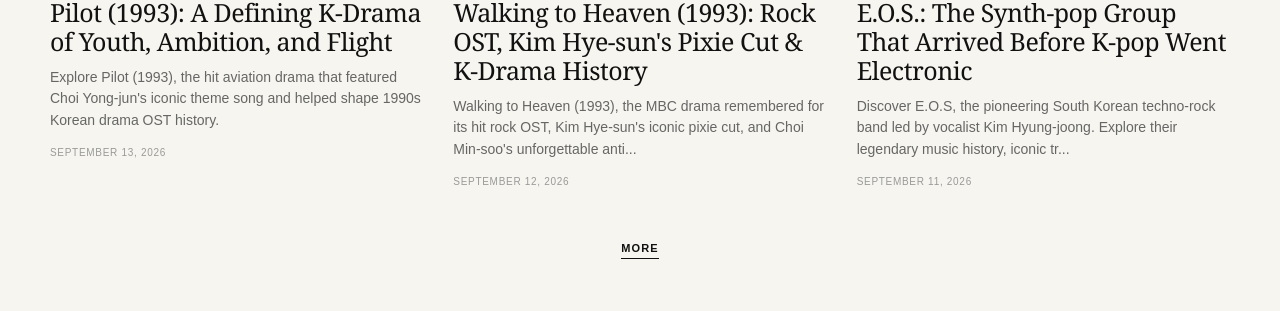
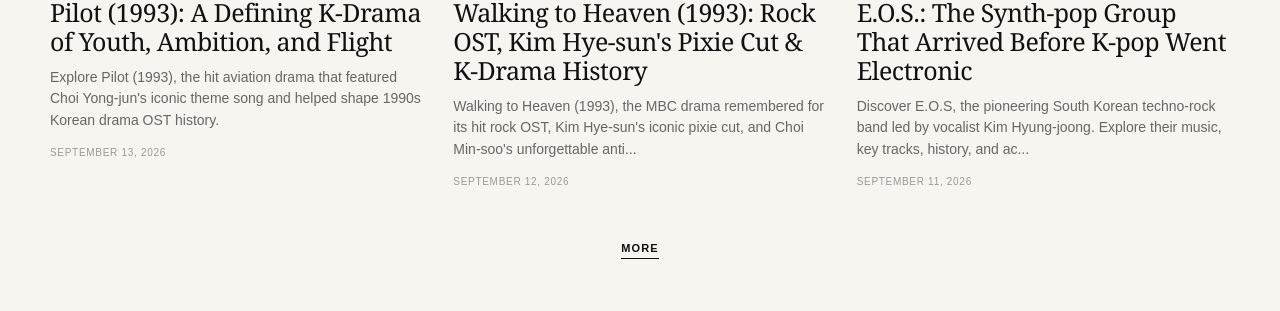
Before and after one commit to kpopkpedia/Kcurator, a Jekyll site: the page built from index.html, in a window 1280 px wide and 900 px high, scrolled down 1270 px. Shown: the part 232-543 px from the top of the window. Built offline with Jekyll 4.4.1, drawn with Linux system fonts in a browser that asks for light colours.

Commit message:
Update _posts/2026-09-12-eos-the-synth-pop-group-that-arrived-before-k-pop-went-electronic.md (via Pages CMS)

```diff
--- a/_posts/2026-09-12-eos-the-synth-pop-group-that-arrived-before-k-pop-went-electronic.md
+++ b/_posts/2026-09-12-eos-the-synth-pop-group-that-arrived-before-k-pop-went-electronic.md
@@ -3,8 +3,8 @@
 date: 2026-09-11 11:19:00
 category: Old K-pop
 description: Discover E.O.S, the pioneering South Korean techno-rock band led by
-  vocalist Kim Hyung-joong. Explore their legendary music history, iconic
-  tracks, and latest activities since their groundbreaking 1993 debut.
+  vocalist Kim Hyung-joong. Explore their music, key tracks, history, and
+  activities since their 1993 debut.
 permalink: 2026/07/old-k-pop-eos-synth-pop-group-that.html
 image: /assets/images/eos.jpg
 ---
```
